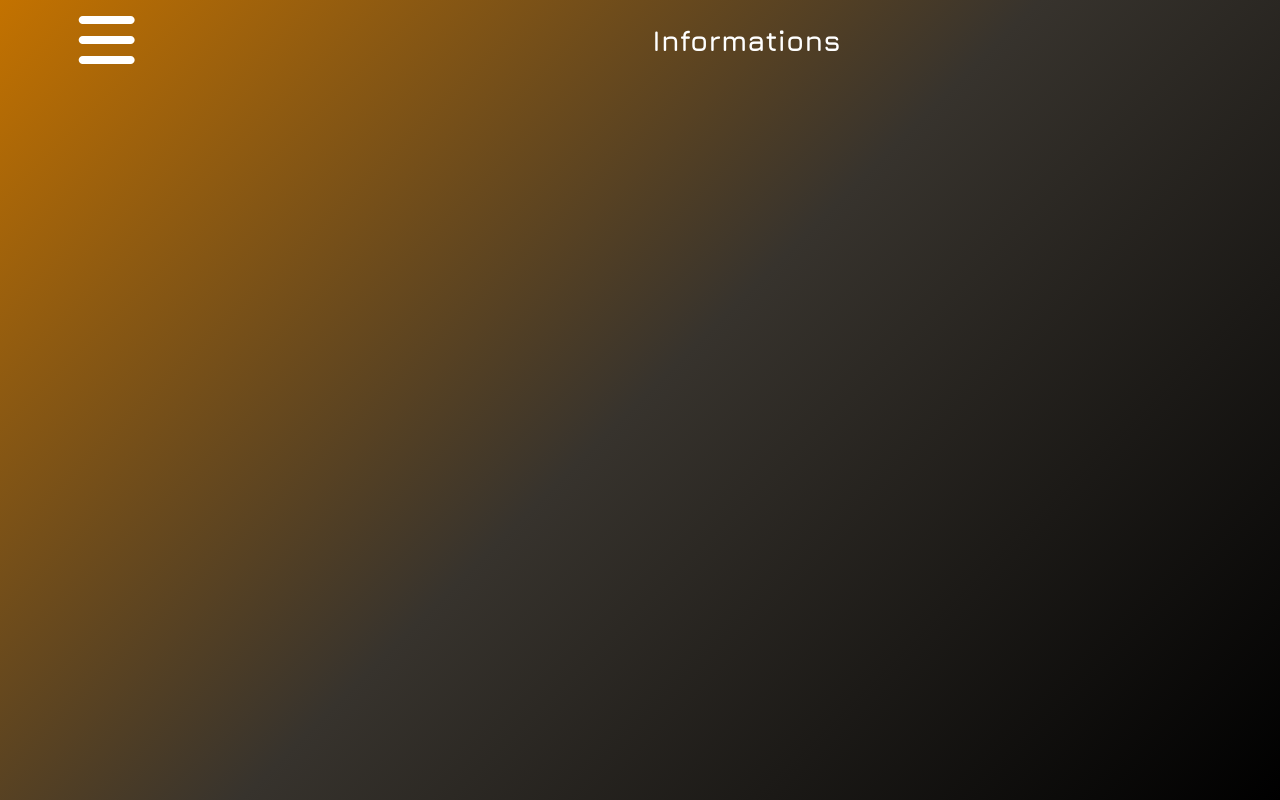
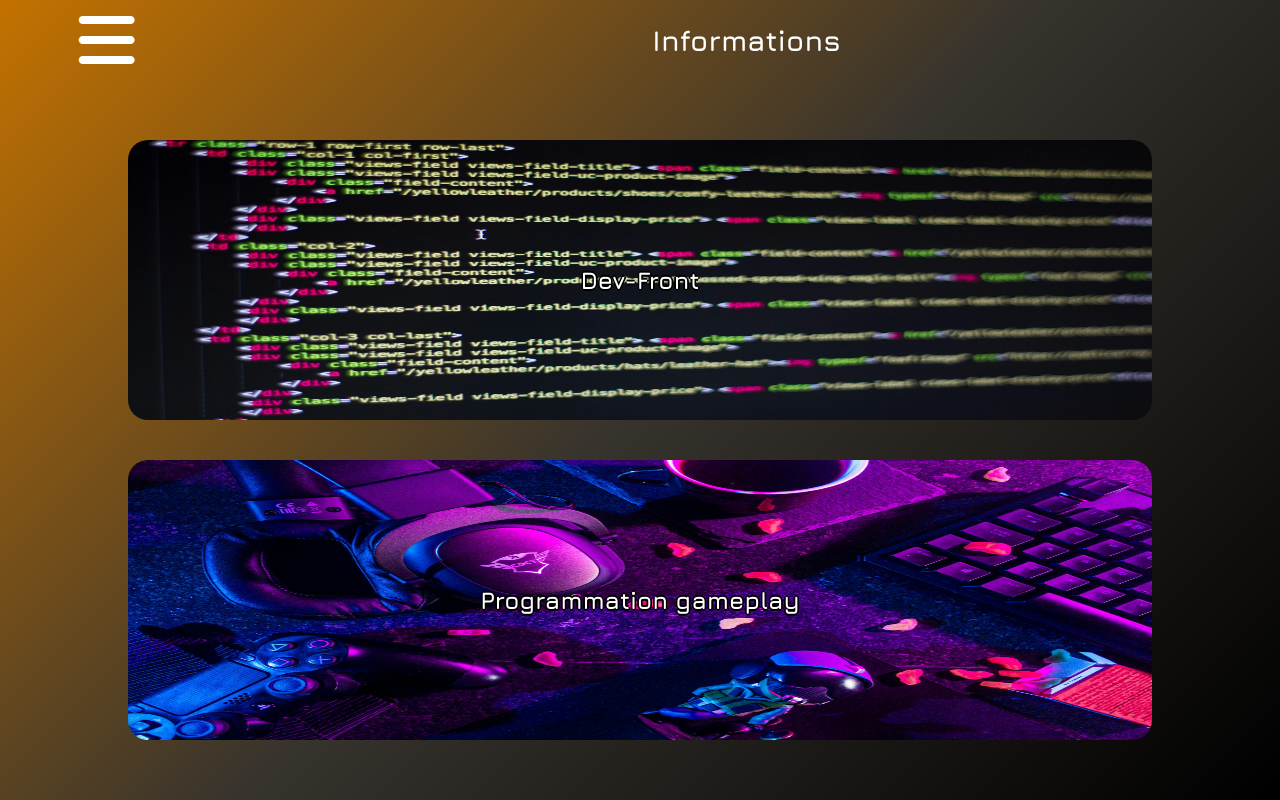
Before and after one commit to JuliePlagias/Web-CV, a React (Create React App) app: page /informations in a window 1280 px wide. Built offline with nearby package versions, Linux system fonts and the light colour scheme.

Commit message:
Add - block to page formations

```diff
--- /dev/null
+++ b/src/components/Block.jsx
@@ -0,0 +1,18 @@
+import {useState } from "react";
+import Button from "./Button";
+
+export default function Block({image, name, details, isMobile, link}){
+    const [isActive, setIsActive] = useState(false);
+
+    return (
+        <div className={`block ${isMobile && isActive ? "active" : ""}`}
+        onClick={isMobile ? ()=> setIsActive(!isActive) : undefined}>
+            <img src={`/assets/images/${image}.jpg`}></img>
+            <div className="details">
+                <h2>{name}</h2>
+                <p className="hidden">{details}</p>
+                <Button text={"Voir plus"} to={link} className={"hidden"}/>
+            </div>
+        </div>
+    );
+}
--- a/src/components/Button.jsx
+++ b/src/components/Button.jsx
@@ -1,8 +1,8 @@
 import { Link } from "react-router-dom";
 
-export default function Button({text,to}){
+export default function Button({text,to, className=""}){
     return (
-        <div className="button">
+        <div className={`button ${className}`}>
             <Link className="link" to={to}>
                 {text}
             </Link>
--- a/src/components/pages/Informations.jsx
+++ b/src/components/pages/Informations.jsx
@@ -1,7 +1,22 @@
+import { useEffect, useState } from "react";
+import Block from "../Block";
 
 export default function Informations(){
+    const [isMobile, setIsMobile] =useState(false);
+
+    useEffect(()=>{
+        const checkIfMobile=()=>setIsMobile(window.matchMedia("(max-width:1280px").matches);
+        checkIfMobile();
+        window.addEventListener("resize",checkIfMobile);
+        return ()=>window.removeEventListener("resize", checkIfMobile);
+    },[]);
+
     return (
-        <div>
+        <div className="informations">
+            <Block image={"Web"} name={"Dev-Front"}
+             details={"Module de formation de 6 semaines, visant à améliorer les compétences front-end."} isMobile={isMobile}/>
+            <Block image={"Gaming"} name={"Programmation gameplay"}
+             details={"Formation diplomante d'une durée de 3 ans. Visant à apprendre la programmation orientée jeux vidéo sous logiciel comme Unreal ou Unity"} isMobile={isMobile}/>
         </div>
     );
 }
--- /dev/null
+++ b/src/styles/components/_block.scss
@@ -0,0 +1,47 @@
+.block{
+    cursor: pointer;
+    position: relative;
+    width: 80%;
+    height: 35vh;
+    img{
+        height: 100%;
+        width: 100%;
+        border-radius: 20px;
+    }
+    .details{
+        position: absolute;
+        top: 0;
+        height: 100%;
+        width: 100%;
+        color: white;
+        display: flex;
+        flex-direction: column;
+        align-items: center;
+        justify-content: center;
+        gap: 3vh;
+        text-align: center;
+        p{
+            @include text-shadow;
+            width: 80%
+        }
+        h2{
+            @include text-shadow;
+            font-size: 1.5rem;
+            font-weight: bold;
+        }
+        .hidden{
+            display: none;
+        }
+    }
+}
+
+@media screen and (max-width:1280px){
+    .block.active{
+        img{
+            opacity: 50%;
+        }
+        .hidden{
+            display: inherit;
+        }
+    }
+}
--- a/src/styles/main.scss
+++ b/src/styles/main.scss
@@ -11,6 +11,7 @@
 @import './components/cards';
 @import './components/form';
 @import './components/navbar';
+@import './components/block';
 /* LAYOUTS */
 @import './layouts/containers';
 @import './layouts/footer';
@@ -21,6 +22,7 @@
 @import './pages/about';
 @import './pages/contact';
 @import './pages/home';
+@import './pages/informations';
 /* THEMES */
 @import './themes/dark';
 @import './themes/light';
--- /dev/null
+++ b/src/styles/pages/_informations.scss
@@ -0,0 +1,8 @@
+.informations{
+    display: flex;
+    flex-direction: column;
+    align-items: center;
+    justify-content: center;
+    min-height: 90vh;
+    gap: 5vh;
+}
```
